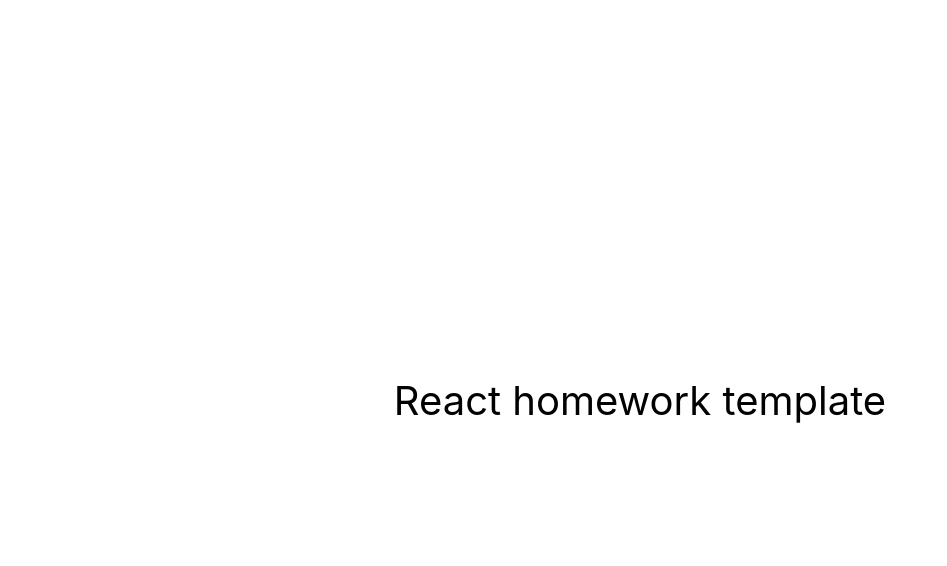
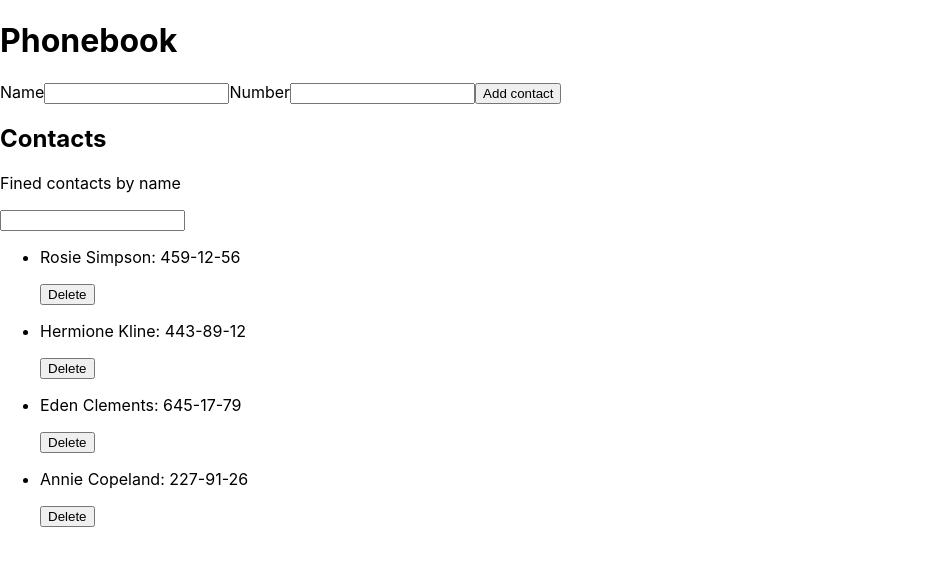
Before and after one commit to JacekMielanczuk/goit-react-hw-02-phonebook, a React (Create React App) app: page / in a window 1280 px wide. Shown: the top 566 px of the page, without its empty margins (0-947 px from the left). Built offline with nearby package versions, Linux system fonts and the light colour scheme.

Commit message:
App i poprawki
App i poprawki

```diff
--- a/src/components/App.jsx
+++ b/src/components/App.jsx
@@ -1,16 +1,66 @@
-export const App = () => {
-  return (
-    <div
-      style={{
-        height: '100vh',
-        display: 'flex',
-        justifyContent: 'center',
-        alignItems: 'center',
-        fontSize: 40,
-        color: '#010101',
-      }}
-    >
-      React homework template
-    </div>
-  );
-};
+import React from 'react';
+import { nanoid } from 'nanoid';
+import ContactForm from './ContactForm/ContactForm';
+import ContactsList from './ContactList/ContactList';
+import Filter from 'components/Filter/Filter';
+import css from './App.module.css';
+
+class App extends React.Component {
+  state = {
+    contacts: [
+      { id: 'id-1', name: 'Rosie Simpson', number: '459-12-56' },
+      { id: 'id-2', name: 'Hermione Kline', number: '443-89-12' },
+      { id: 'id-3', name: 'Eden Clements', number: '645-17-79' },
+      { id: 'id-4', name: 'Annie Copeland', number: '227-91-26' },
+    ],
+    filter: '',
+  };
+
+  handleSubmit = event => {
+    event.preventDefault();
+    const name = event.currentTarget.elements.name.value;
+    const number = event.currentTarget.elements.number.value;
+    const newContact = { name: name, id: nanoid(), number: number };
+    this.state.contacts.some(contact => name === contact.name)
+      ? alert(`${name} is already in contacts.`)
+      : this.setState(prevState => ({
+          contacts: [...prevState.contacts, newContact],
+        }));
+    event.currentTarget.elements.name.value = '';
+    event.currentTarget.elements.number.value = '';
+  };
+
+  handleSearch = event => {
+    this.setState({ filter: event.currentTarget.value });
+  };
+
+  handleFilter = () =>
+    this.state.filter
+      ? this.state.contacts.filter(contact =>
+          contact.name.toLowerCase().includes(this.state.filter.toLowerCase())
+        )
+      : this.state.contacts;
+
+  handleDelete = id => {
+    this.setState(prevState => ({
+      contacts: prevState.contacts.filter(contact => contact.id !== id),
+    }));
+  };
+
+  render() {
+    return (
+      <div className={css.container}>
+        <h1 className={css.title}>Phonebook</h1>
+        <ContactForm formSubmit={this.handleSubmit} />
+        <h2 className={css.title}>Contacts</h2>
+        <Filter inputSearch={this.handleSearch} />
+        <ContactsList
+          contacts={this.handleFilter()}
+          onDelete={this.handleDelete}
+        />
+      </div>
+    );
+  }
+}
+
+export default App;
--- a/src/components/ContactForm/ContactForm.jsx
+++ b/src/components/ContactForm/ContactForm.jsx
@@ -13,7 +13,7 @@ const ContactForm = ({ formSubmit }) => {
           pattern="^[a-zA-Zа-яА-Я]+(([' -][a-zA-Zа-яА-Я ])?[a-zA-Zа-яА-Я]*)*$"
           title="Name may contain only letters, apostrophe, dash and spaces. For example Adrian, Jacob Mercer, Charles de Batz de Castelmore d'Artagnan"
           required
-        ></input>
+        />
       </label>
       <label className={css.label}>
         <span className={css.labelText}>Number</span>
@@ -24,9 +24,9 @@ const ContactForm = ({ formSubmit }) => {
           pattern="\+?\d{1,4}?[-.\s]?\(?\d{1,3}?\)?[-.\s]?\d{1,4}[-.\s]?\d{1,4}[-.\s]?\d{1,9}"
           title="Phone number must be digits and can contain spaces, dashes, parentheses and can start with +"
           required
-        ></input>
+        />
       </label>
-      <button className={css.button} type="submit">
+      <button className={css.btn} type="submit">
         Add contact
       </button>
     </form>
--- a/src/components/ContactList/ContactList.jsx
+++ b/src/components/ContactList/ContactList.jsx
@@ -18,7 +18,7 @@ const ContactList = ({ contacts, onDelete }) => {
 };
 
 ContactList.propTypes = {
-  contacts: PropTypes.array.Of(
+  contacts: PropTypes.arrayOf(
     PropTypes.shape({
       id: PropTypes.string.isRequired,
     })
--- a/src/components/ContactList/ContactListItem/ContactListItem.jsx
+++ b/src/components/ContactList/ContactListItem/ContactListItem.jsx
@@ -3,7 +3,6 @@ import PropTypes from 'prop-types';
 
 const ContactListItem = ({ contact, onDelete }) => {
   const { id, name, number } = contact;
-
   return (
     <li key={id} className={css.item}>
       <p className={css.paragraph}>
@@ -25,7 +24,7 @@ ContactListItem.propTypes = {
   contact: PropTypes.shape({
     id: PropTypes.string.isRequired,
     name: PropTypes.string.isRequired,
-    number: PropTypes.number.isRequired,
+    number: PropTypes.string.isRequired,
   }),
   onDelete: PropTypes.func.isRequired,
 };
--- a/src/components/Filter/Filter.jsx
+++ b/src/components/Filter/Filter.jsx
@@ -4,9 +4,9 @@ import PropTypes from 'prop-types';
 const Filter = ({ inputSearch }) => {
   return (
     <>
-      <p className={css.paragraph}>Find contacts by name</p>
-      <imput
-        className={css.imput}
+      <p className={css.paragraph}>Fined contacts by name</p>
+      <input
+        className={css.input}
         onChange={inputSearch}
         type="text"
         name="filter"
--- a/src/index.js
+++ b/src/index.js
@@ -1,6 +1,6 @@
 import React from 'react';
 import ReactDOM from 'react-dom/client';
-import { App } from 'components/App';
+import App from 'components/App';
 import './index.css';
 
 ReactDOM.createRoot(document.getElementById('root')).render(
@@ -8,4 +8,3 @@ ReactDOM.createRoot(document.getElementById('root')).render(
     <App />
   </React.StrictMode>
 );
-// start projektu
```
Also changed, not shown: src/components/App.module.css (added).
